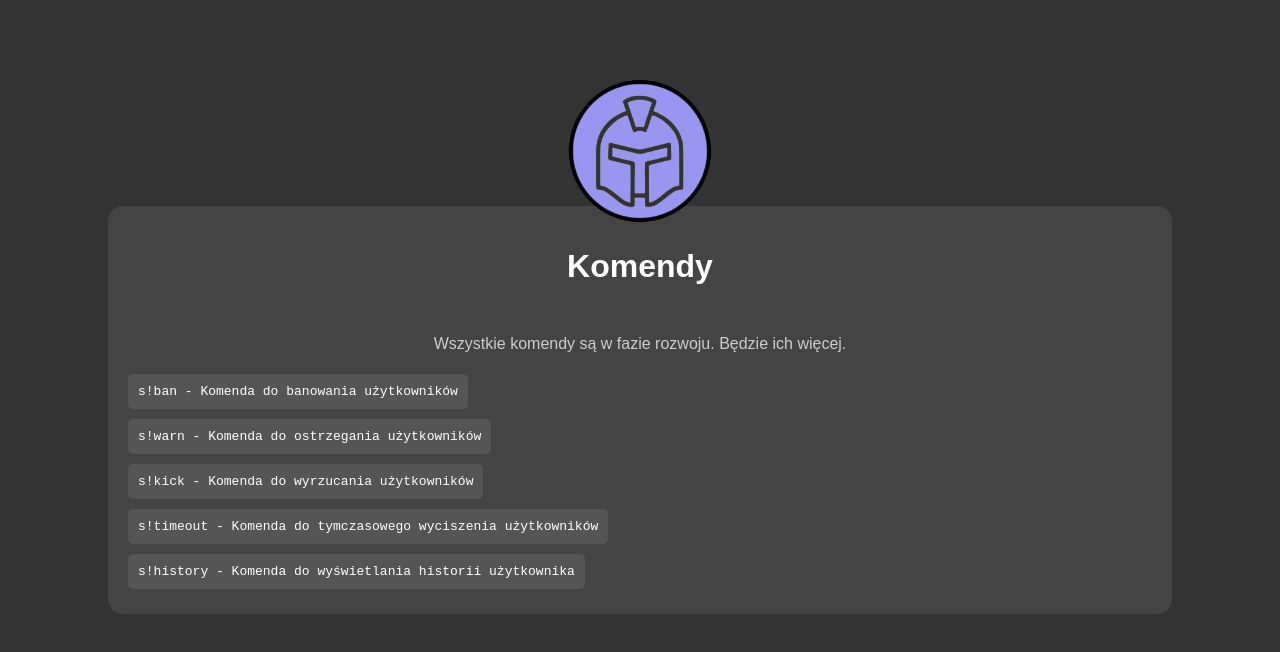
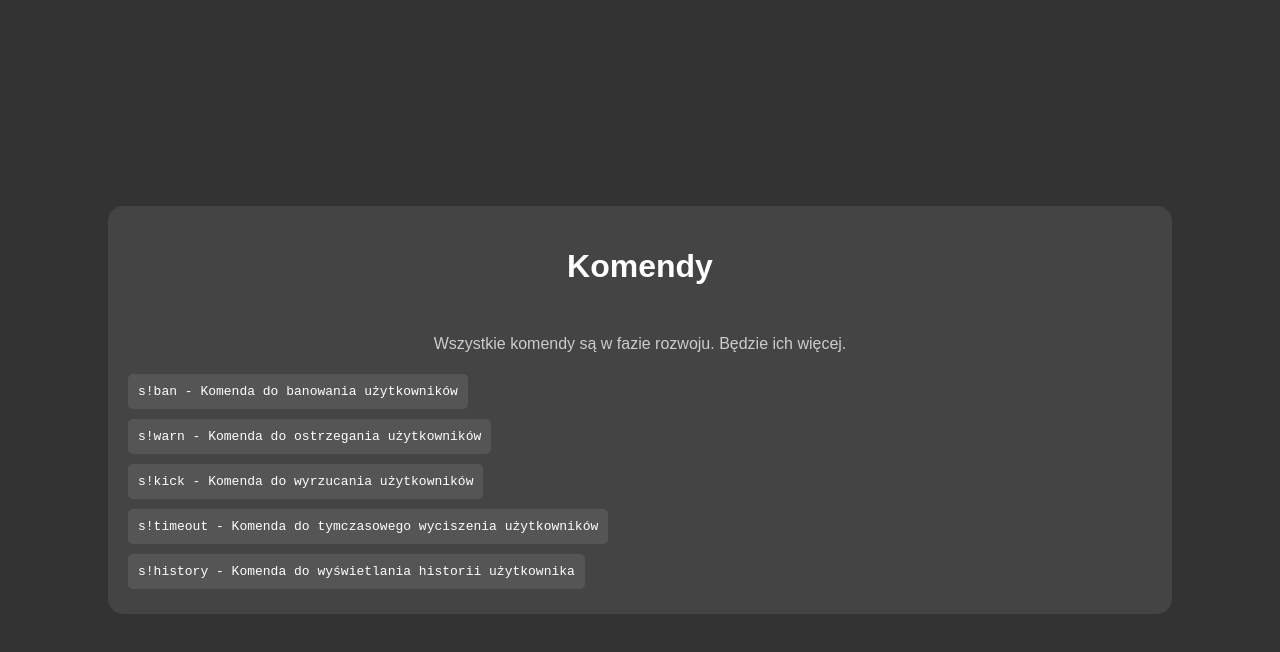
Before and after one commit to Blith621333828/sentinelweb, a plain HTML site: page commands.html in a window 1280 px wide. Drawn offline with Linux system fonts and the light colour scheme.

Commit message:
Update commands.html

```diff
--- a/commands.html
+++ b/commands.html
@@ -12,7 +12,8 @@
 </script>
     <meta charset="UTF-8">
     <meta name="viewport" content="width=device-width, initial-scale=1.0">
-    <title>Sentinel - Komendy</title>
+    <title>Komendy - Sentinel Discord Bot</title>
+    <link rel="icon" href="sentinel.png" type="image/png">
     <style>
         body {
             background-color: #333;
@@ -33,15 +34,6 @@
             padding: 20px;
             text-align: left; /* Tekst wyjustowany do lewej */
             margin-top: 20px;
-            position: relative; /* Ustawienie pozycji */
-        }
-        .logo {
-            width: 150px; /* Ustaw szerokość logo */
-            margin-bottom: 20px;
-            position: absolute; /* Ustawienie pozycji absolutnej */
-            top: -130px; /* Przesunięcie logo nad napisem */
-            left: 50%; /* Ustawienie na środku */
-            transform: translateX(-50%); /* Centrowanie poziome */
         }
         h1 {
             margin-bottom: 50px; /* Zwiększenie odstępu od napisu do komend */
@@ -89,7 +81,6 @@
 </head>
 <body>
     <div class="container">
-        <img src="sentinel.png" alt="Logo Sentinel" class="logo">
         <h1>Komendy</h1>
         <p class="development">Wszystkie komendy są w fazie rozwoju. Będzie ich więcej.</p>
         <div class="commands">
```
